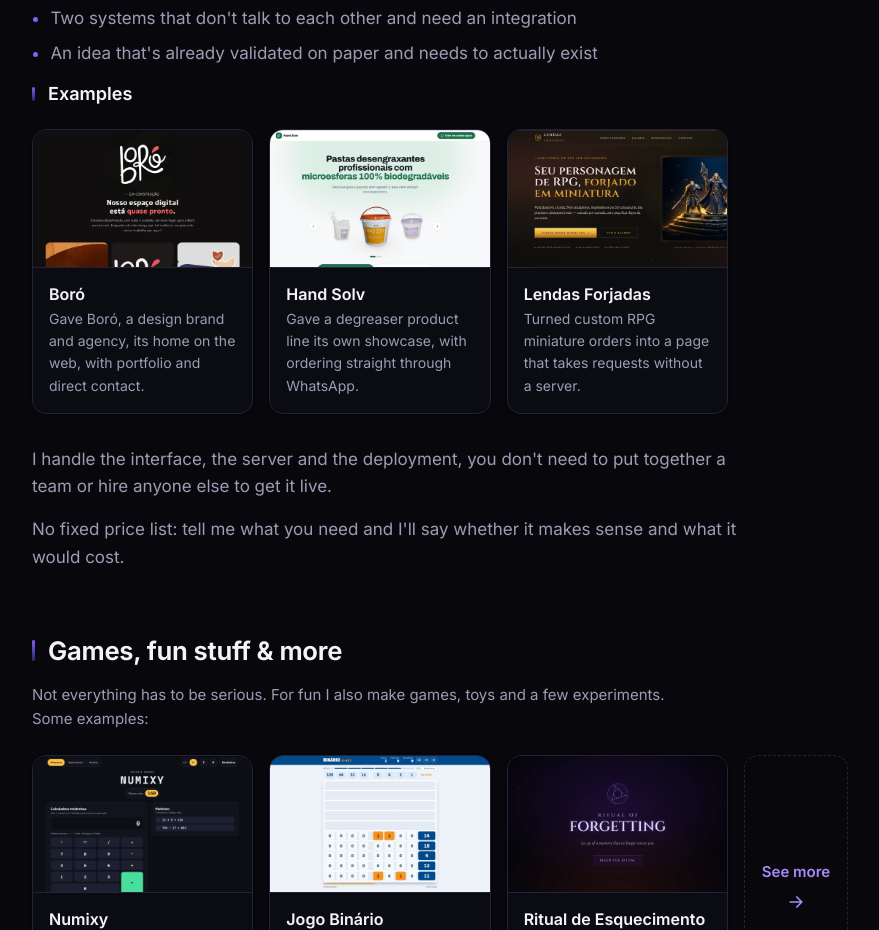
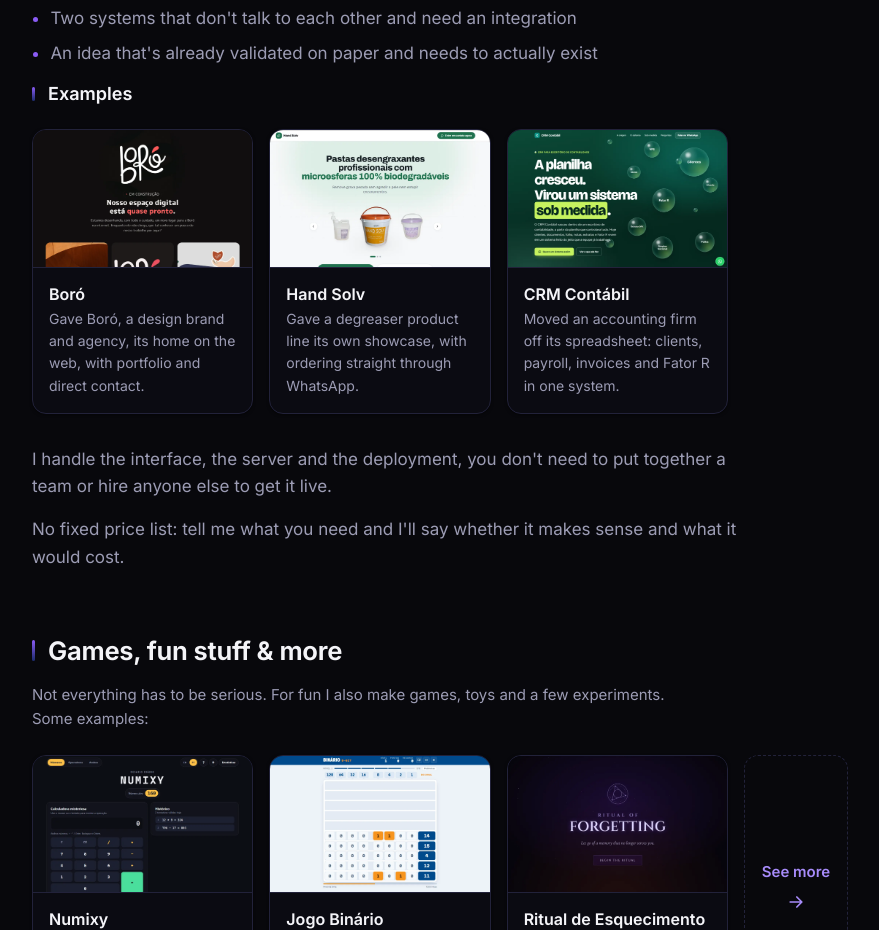
Before and after one commit to Serignolli/portifolio, a React (Vite) app: page / in a window 1280 px wide. Shown: the part 1400-2330 px from the top of the page, without its empty margins (164-1043 px from the left). Built offline with nearby package versions, Linux system fonts and the light colour scheme.

Commit message:
feat: crm contabil

```diff
--- a/src/data/projects.ts
+++ b/src/data/projects.ts
@@ -181,20 +181,20 @@ export const projects: Project[] = [
     },
   },
   {
-    id: 'lendas-forjadas',
-    name: 'Lendas Forjadas',
+    id: 'crm-contabil',
+    name: 'CRM Contábil',
     category: 'client',
-    url: 'https://lendasforjadas.serignolli.com/',
+    url: 'https://crmcontabil.serignolli.com/',
     featured: true,
-    tags: ['React', 'TypeScript', 'Tailwind'],
-    shot: '/shots/lendas-forjadas.webp',
+    tags: ['Sistema sob medida'],
+    shot: '/shots/crm-contabil.webp',
     description: {
-      pt: 'Transformou pedidos de miniaturas de RPG sob encomenda em uma página que recebe encomendas sem servidor.',
-      en: 'Turned custom RPG miniature orders into a page that takes requests without a server.',
+      pt: 'Tirou um escritório de contabilidade da planilha: clientes, folha, notas e Fator R num sistema só.',
+      en: 'Moved an accounting firm off its spreadsheet: clients, payroll, invoices and Fator R in one system.',
     },
     alt: {
-      pt: 'Página da Lendas Forjadas com miniaturas de RPG pintadas à mão.',
-      en: 'Lendas Forjadas page showing hand-painted RPG miniatures.',
+      pt: 'Página do CRM Contábil com o título "A planilha cresceu. Virou um sistema sob medida." e os módulos do sistema.',
+      en: 'CRM Contábil page titled "The spreadsheet grew. It became a custom system." with the system modules.',
     },
   },
 
```
Also changed, not shown: public/shots/crm-contabil.webp (added), public/shots/lendas-forjadas.webp (deleted).
